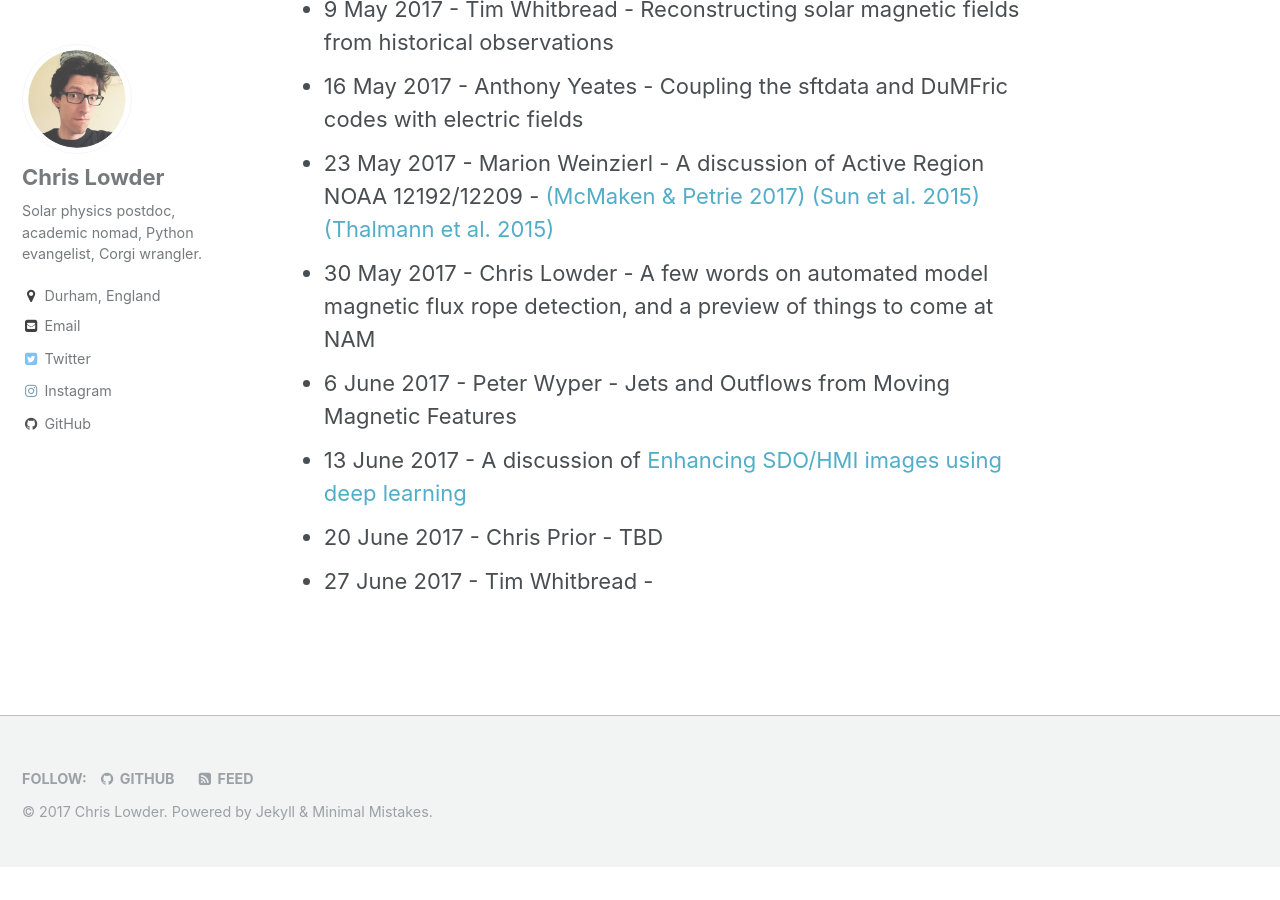
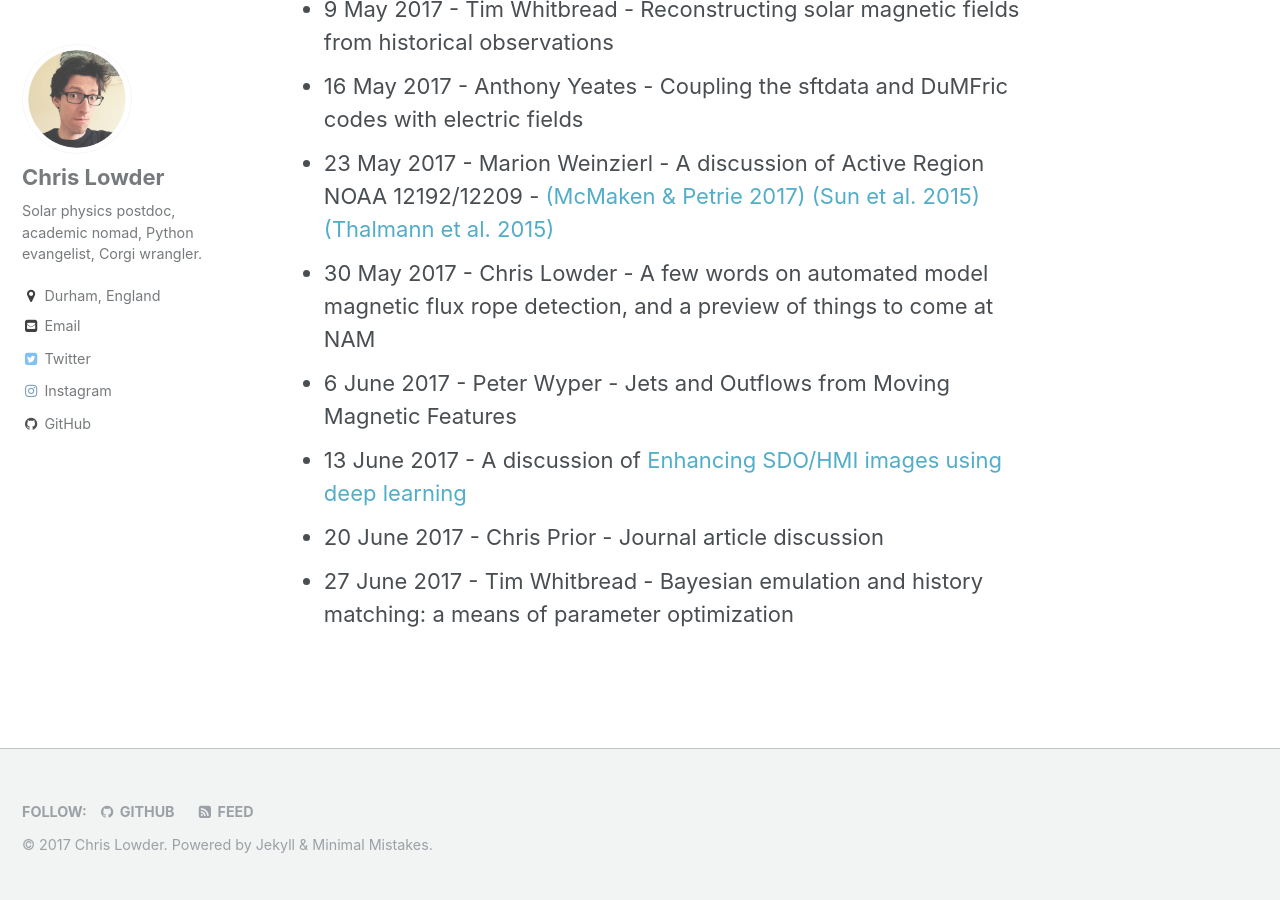
Before and after one commit to lowderchris/lowderchris.github.io, a Jekyll site: the page built from _pages/mhd-seminar.md, in a window 1280 px wide and 900 px high, scrolled down 526 px. Built offline with Jekyll 4.4.1, drawn with Linux system fonts in a browser that asks for light colours; before the commit the page ends 1393 px from its top, so only the background shows below that.

Commit message:
Updated MHD seminar list

```diff
--- a/_pages/mhd-seminar.md
+++ b/_pages/mhd-seminar.md
@@ -14,5 +14,5 @@ Our research group conducts a regular series of seminars to highlight research o
 - 30 May 2017 - Chris Lowder - A few words on automated model magnetic flux rope detection, and a preview of things to come at NAM
 - 6 June 2017 - Peter Wyper - Jets and Outflows from Moving Magnetic Features
 - 13 June 2017 - A discussion of [Enhancing SDO/HMI images using deep learning](https://arxiv.org/abs/1706.02933)
-- 20 June 2017 - Chris Prior - TBD
-- 27 June 2017 - Tim Whitbread -
+- 20 June 2017 - Chris Prior - Journal article discussion
+- 27 June 2017 - Tim Whitbread - Bayesian emulation and history matching: a means of parameter optimization
```
